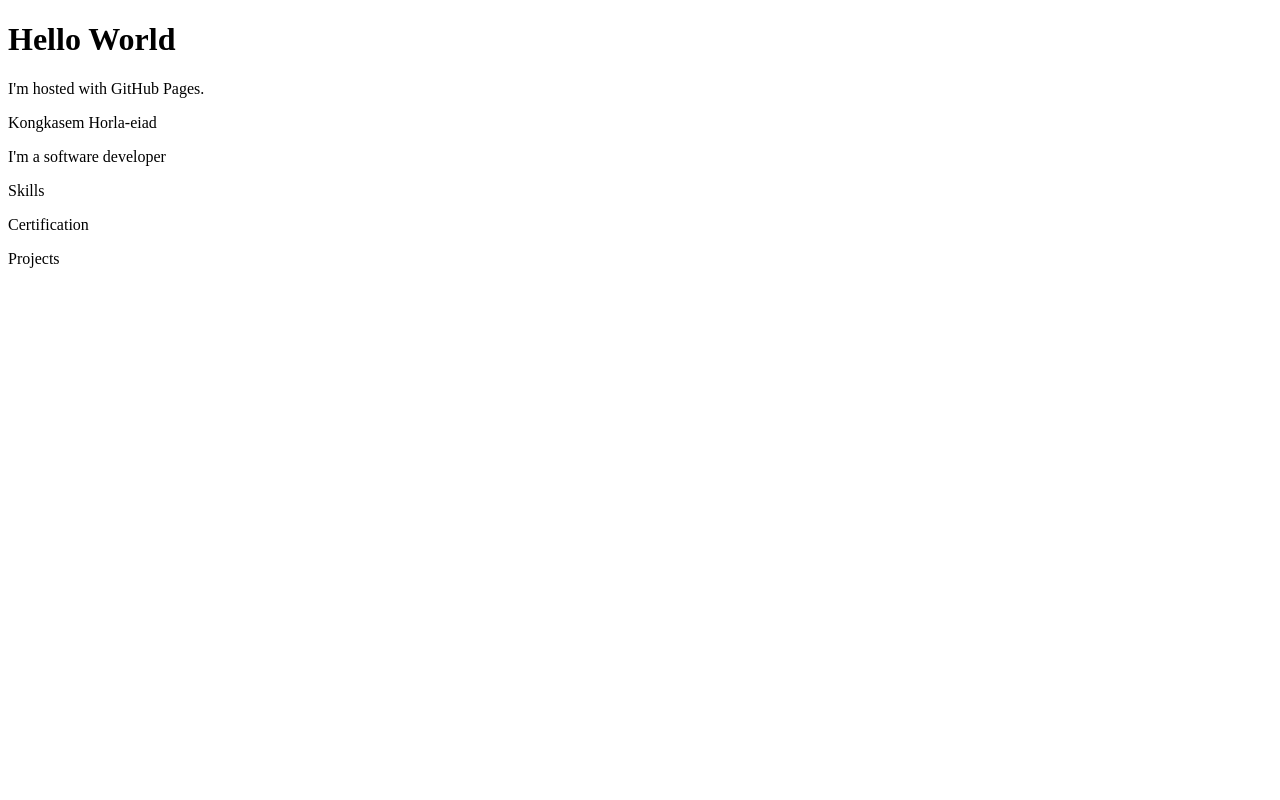
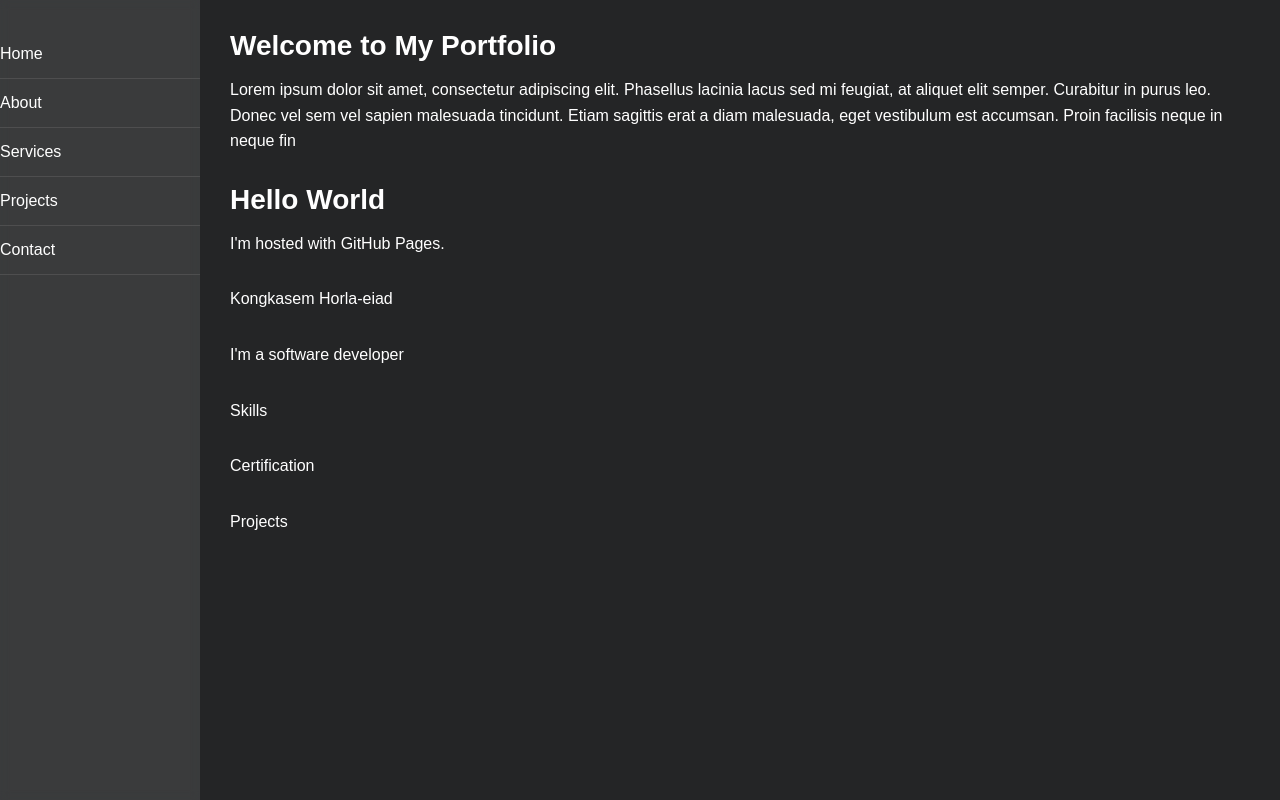
Before and after one commit to konghor/portfolio, a plain HTML site: page index.html in a window 1280 px wide. Drawn offline with Linux system fonts and the light colour scheme.

Commit message:
On branch main  Your branch is up to date with 'origin/main'. Changes to be committed: 	modified:   index.html 	new file:   style.css  Changes not staged for commit: 	modified:   index.html  Untracked files: 	pfp.jpg

```diff
--- a/index.html
+++ b/index.html
@@ -1,6 +1,37 @@
 <!DOCTYPE html>
-<html>
+<html lang="en">
+    <head> <meta charset="UTF-8">
+    <meta name="viewport" content="width=device-width, initial-scale=1.0">
+    <title>Portfolio</title>
+    <link rel="stylesheet" href="https://cdnjs.cloudflare.com/ajax/libs/font-awesome/5.15.1/css/all.min.css">
+    <link rel="stylesheet" href="style.css">
+
+</head>
 <body>
+    <div class="sidebar">
+        <ul>
+            <li><a href="#">Home</a></li>
+            <li><a href="#">About</a></li>
+            <li><a href="#">Services</a></li>
+            <li><a href="#">Projects</a>
+                <div class="collapse">
+                    <ul>
+                        <li><a href="#">Web Development</a></li>
+                        <li><a href="#">Mobile Apps</a></li>
+                        <li><a href="#">Desktop Apps</a></li>
+                    </ul> </div> </li>
+            <li><a href="#">Contact</a></li>
+        </ul>
+    </div>
+    <div class="content">
+        <h1>Welcome to My Portfolio</h1>
+        <p>
+            Lorem ipsum dolor sit amet, consectetur adipiscing elit.
+            Phasellus lacinia lacus sed mi feugiat, at aliquet elit semper.
+            Curabitur in purus leo. Donec vel sem vel sapien malesuada tincidunt.
+            Etiam sagittis erat a diam malesuada, eget vestibulum est accumsan.
+            Proin facilisis neque in neque fin
+        </p>
         <h1>Hello World</h1>
         <p>I'm hosted with GitHub Pages.</p>
         <p>Kongkasem Horla-eiad</p>
@@ -8,5 +39,4 @@
         <p>Skills</p>
         <p>Certification</p>
         <p>Projects</p>
-</body>
-</html>
+    </div>
--- /dev/null
+++ b/style.css
@@ -0,0 +1,73 @@
+* { margin: 0; padding: 0; box-sizing: border-box; }body {
+    font-family: 'Arial', sans-serif;
+    background-color: #242526;
+}
+
+.sidebar {
+    position: fixed;
+    width: 200px;
+    height: 100%;
+    background-color: rgba(255, 255, 255, 0.1);
+    backdrop-filter: blur(5px);
+    padding: 30px 0;
+    overflow: hidden;
+}
+
+.sidebar ul li {
+    padding: 15px 0;
+    border-bottom: 1px solid rgba(255, 255, 255, 0.1);
+}
+
+.sidebar ul li a {
+    color: #fff;
+    text-decoration: none;
+    display: block;
+    transition: 0.3s;
+}
+
+.sidebar ul li a:hover {
+    color: #19b3ff;
+}
+
+.sidebar ul li:hover .collapse {
+    display: block;
+}
+
+.sidebar ul .collapse {
+    display: none;
+    transition: 0.3s;
+}
+
+.sidebar ul .collapse ul {
+    margin-left: 10px;
+}
+
+.content {
+    margin-left: 200px;
+    padding: 30px;
+    color: #fff;
+}
+
+.content h1 {
+    font-size: 28px;
+    margin-bottom: 15px;
+}
+
+.content p {
+    line-height: 1.6;
+    margin-bottom: 30px;
+}
+
+.content .buttons a {
+    color: #fff;
+    text-decoration: none;
+    background-color: #19b3ff;
+    padding: 10px 20px;
+    border-radius: 5px;
+    margin-right: 10px;
+    transition: 0.3s;
+}
+
+.content .buttons a:hover {
+    background-color: #1699d4;
+}
```
Lines whose indentation alone changed are shown as unchanged.
